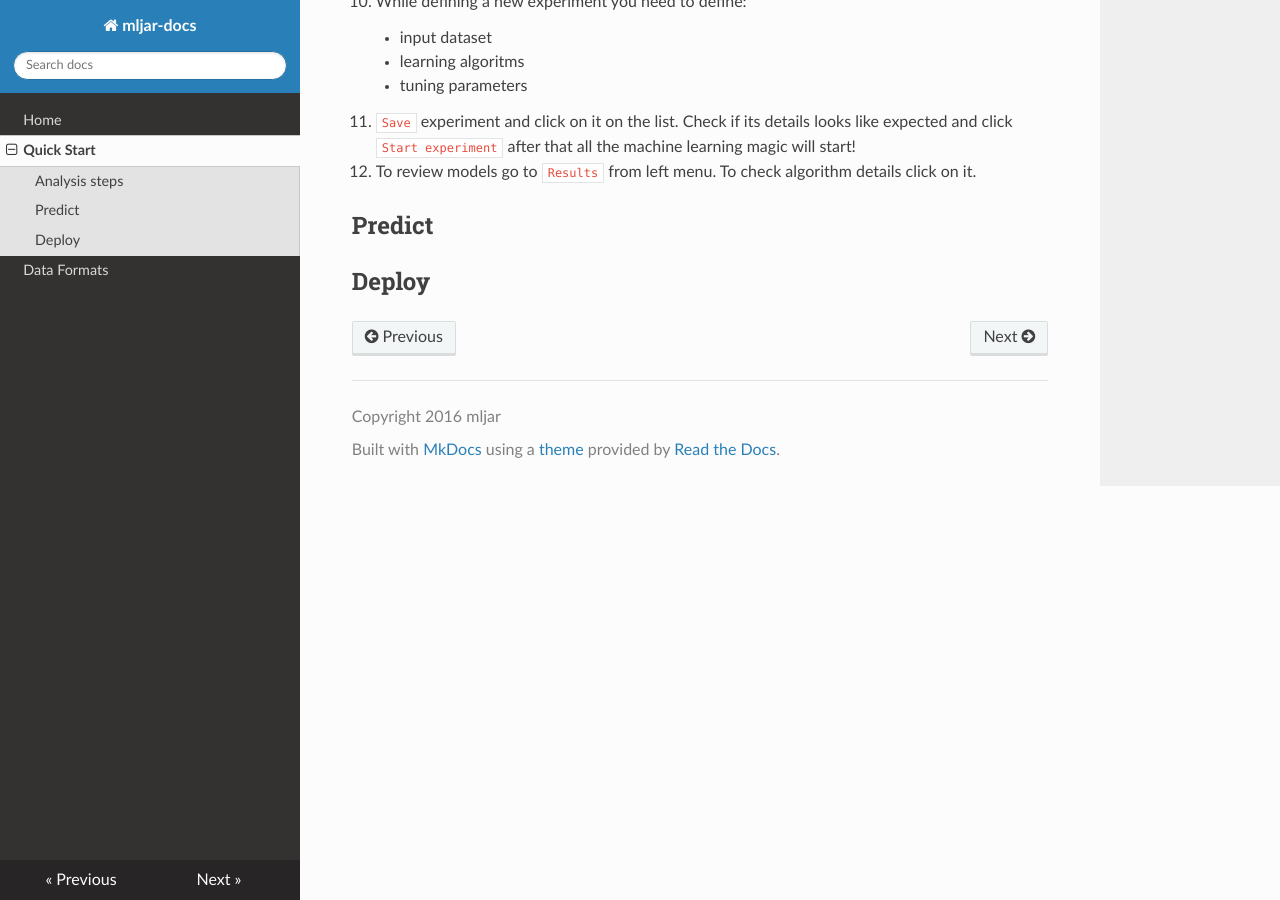
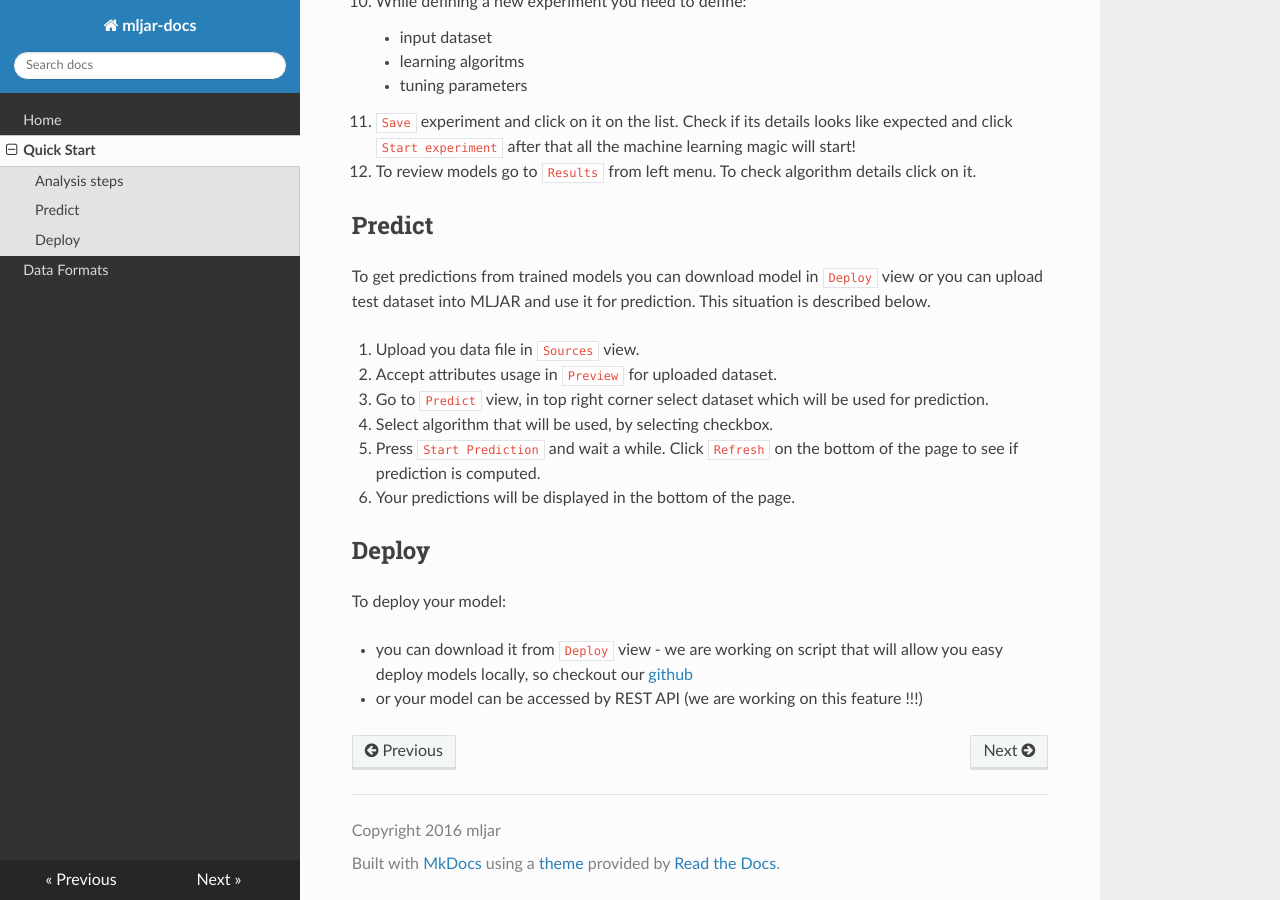
Before and after one commit to mljar/mljar-docs, an MkDocs documentation site: the page built from docs/usage.md, in a window 1280 px wide and 900 px high, scrolled down 715 px. Built offline with MkDocs 1.6.1, drawn with Linux system fonts in a browser that asks for light colours; nearby versions of some CDN libraries; old or Windows-style settings are respelled for this version of MkDocs.

Commit message:
Data formats

```diff
--- a/docs/usage.md
+++ b/docs/usage.md
@@ -24,5 +24,18 @@ Building machine learning models should be easy! (you see too many steps below t
 
 ## Predict
 
+To get predictions from trained models you can download model in `Deploy` view or you can upload test dataset into MLJAR and use it for prediction. This situation is described below.
+
+ 1. Upload you data file in `Sources` view.
+ 2. Accept attributes usage in `Preview` for uploaded dataset.
+ 3. Go to `Predict` view, in top right corner select dataset which will be used for prediction.
+ 4. Select algorithm that will be used, by selecting checkbox.
+ 5. Press `Start Prediction` and wait a while. Click `Refresh` on the bottom of the page to see if prediction is computed.
+ 6. Your predictions will be displayed in the bottom of the page.
 
 ## Deploy
+
+To deploy your model:
+
+ - you can download it from `Deploy` view - we are working on script that will allow you easy deploy models locally, so checkout our [github](https://github.com/mljar)
+ - or your model can be accessed by REST API (we are working on this feature !!!)
```
Also changed, not shown: docs/data.md (+12 -0 lines).
